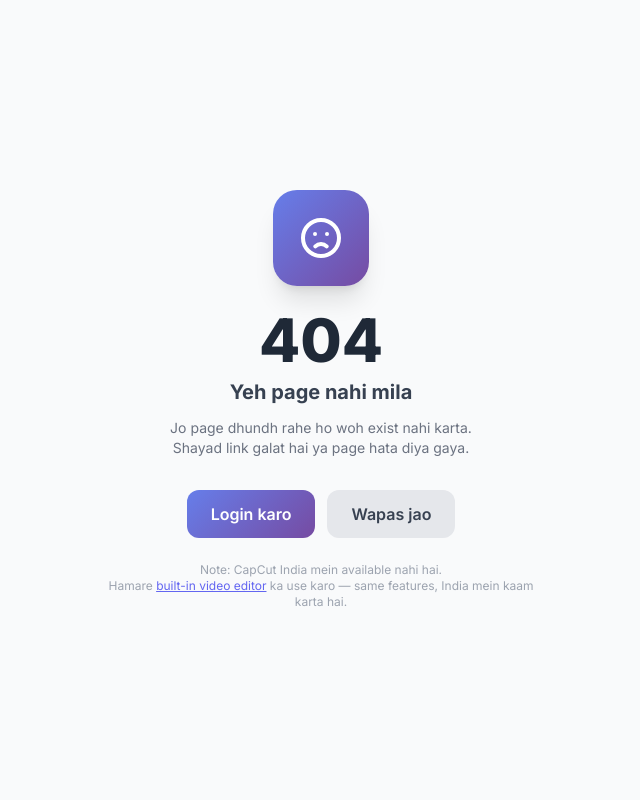
After one commit to yeolawalaa-arch/ai-marketing-platform, a Flask app: template templates/404.html in a window 1280 px wide. The commit adds this page. Shown: the whole page, without its empty margins (319-959 px from the left). Run offline with Flask 3, Linux system fonts and the light colour scheme; the template is opened without the code that fills it, so the values that code supplies are empty; some libraries are stand-ins or nearby versions.

Commit message:
Fix CapCut: replace broken link with built-in editor, add 404 page

```diff
--- a/app.py
+++ b/app.py
@@ -300,6 +300,15 @@ def quick_strategy():
 Give specific, actionable advice. Use bullet points and clear structure."""
     return ai_route(system, data.get("question", ""))
 
+@app.errorhandler(404)
+def not_found(e):
+    user = current_user()
+    return render_template("404.html", user=user), 404
+
+@app.errorhandler(500)
+def server_error(e):
+    return render_template("404.html", user=current_user(), error=500), 500
+
 if __name__ == "__main__":
     print("\n🚀 AI Marketing Platform starting...")
     print("📍 http://localhost:5050\n")
--- /dev/null
+++ b/templates/404.html
@@ -0,0 +1,44 @@
+<!DOCTYPE html>
+<html lang="en">
+<head>
+<meta charset="UTF-8"/>
+<meta name="viewport" content="width=device-width, initial-scale=1.0"/>
+<title>Page Not Found — AI Marketing Hub</title>
+<script src="https://cdn.tailwindcss.com"></script>
+<style>
+  @import url('https://fonts.googleapis.com/css2?family=Inter:wght@400;600;700;800&display=swap');
+  * { font-family: 'Inter', sans-serif; }
+  .gradient-bg { background: linear-gradient(135deg, #667eea 0%, #764ba2 100%); }
+</style>
+</head>
+<body class="min-h-screen bg-gray-50 flex items-center justify-center p-4">
+  <div class="text-center max-w-md">
+    <div class="w-24 h-24 gradient-bg rounded-3xl flex items-center justify-center mx-auto mb-6 shadow-xl">
+      <svg class="w-12 h-12 text-white" fill="none" stroke="currentColor" viewBox="0 0 24 24">
+        <path stroke-linecap="round" stroke-linejoin="round" stroke-width="2" d="M9.172 16.172a4 4 0 015.656 0M9 10h.01M15 10h.01M21 12a9 9 0 11-18 0 9 9 0 0118 0z"/>
+      </svg>
+    </div>
+    <h1 class="text-6xl font-black text-gray-800 mb-2">404</h1>
+    <h2 class="text-xl font-bold text-gray-700 mb-3">Yeh page nahi mila</h2>
+    <p class="text-gray-500 mb-8 text-sm">Jo page dhundh rahe ho woh exist nahi karta.<br/>Shayad link galat hai ya page hata diya gaya.</p>
+    <div class="flex flex-col sm:flex-row gap-3 justify-center">
+      {% if user %}
+      <a href="/" class="px-6 py-3 gradient-bg text-white rounded-xl font-semibold hover:opacity-90 transition-opacity">
+        Dashboard par jao
+      </a>
+      {% else %}
+      <a href="/login" class="px-6 py-3 gradient-bg text-white rounded-xl font-semibold hover:opacity-90 transition-opacity">
+        Login karo
+      </a>
+      {% endif %}
+      <a href="javascript:history.back()" class="px-6 py-3 bg-gray-200 text-gray-700 rounded-xl font-semibold hover:bg-gray-300 transition-colors">
+        Wapas jao
+      </a>
+    </div>
+    <p class="mt-6 text-xs text-gray-400">
+      Note: CapCut India mein available nahi hai.<br/>
+      Hamare <a href="/" class="text-indigo-500 underline">built-in video editor</a> ka use karo — same features, India mein kaam karta hai.
+    </p>
+  </div>
+</body>
+</html>
```
Also changed, not shown: templates/index.html (+21 -6 lines).
